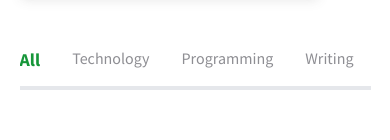
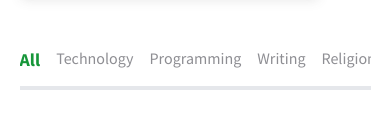
Before and after one commit to Elue-dev/BytesBlog-Client, a React (Vite) app: page /blog in a window 390 px wide. Shown: the part 409-549 px from the top of the page. Built offline with nearby package versions, Linux system fonts and the light colour scheme.

Commit message:
reduce space between categories on small screens

```diff
--- a/src/pages/blog/home/index.tsx
+++ b/src/pages/blog/home/index.tsx
@@ -29,7 +29,7 @@ export default function Blog() {
         </div>
 
         <div
-          className={` ${styles.categories} flex cursor-pointer gap-8 whitespace-nowrap border-b-4`}
+          className={`${styles.categories} flex cursor-pointer gap-4 whitespace-nowrap border-b-4 sm:gap-8`}
         >
           {modifiedCategories.map((category, idx: number) => (
             <div
```
